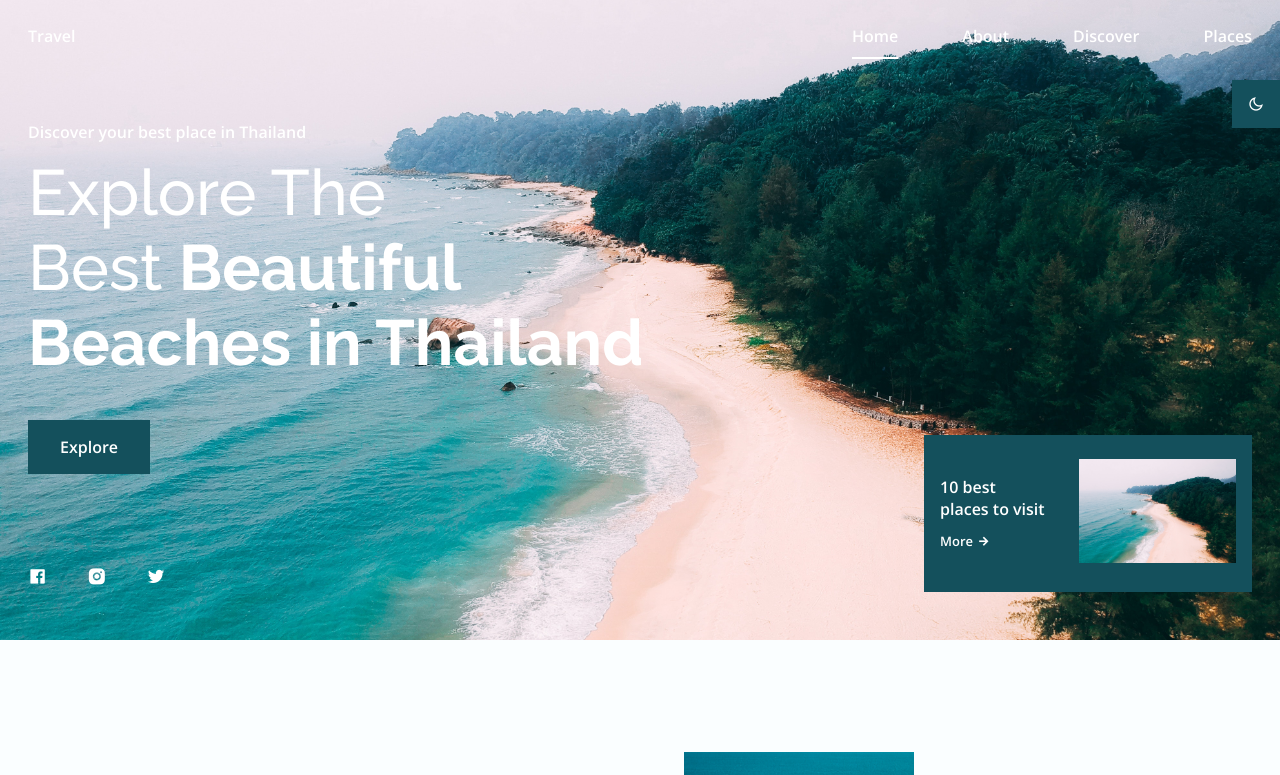
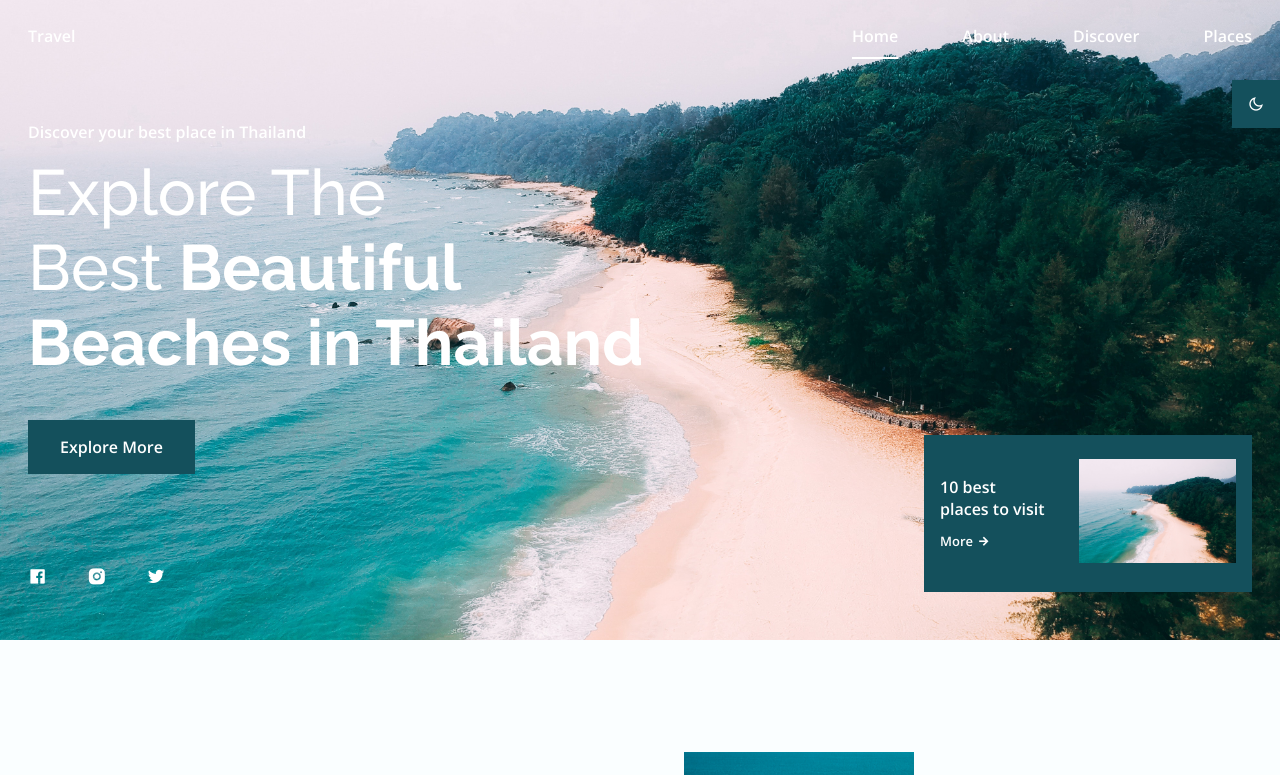
Before and after one commit to rohailshahid/React-Travel-Website, a React (Create React App) app: page / in a window 1280 px wide. Shown: the top 775 px of the page. Built offline with nearby package versions, Linux system fonts and the light colour scheme.

Commit message:
changes in explore button

```diff
--- a/src/components/Banner.js
+++ b/src/components/Banner.js
@@ -17,7 +17,7 @@ const Banner = () => {
               </b>
             </h1>
             <a href="#discover" className="button">
-              Explore
+              Explore More
             </a>
           </div>
         </Fade>
```
